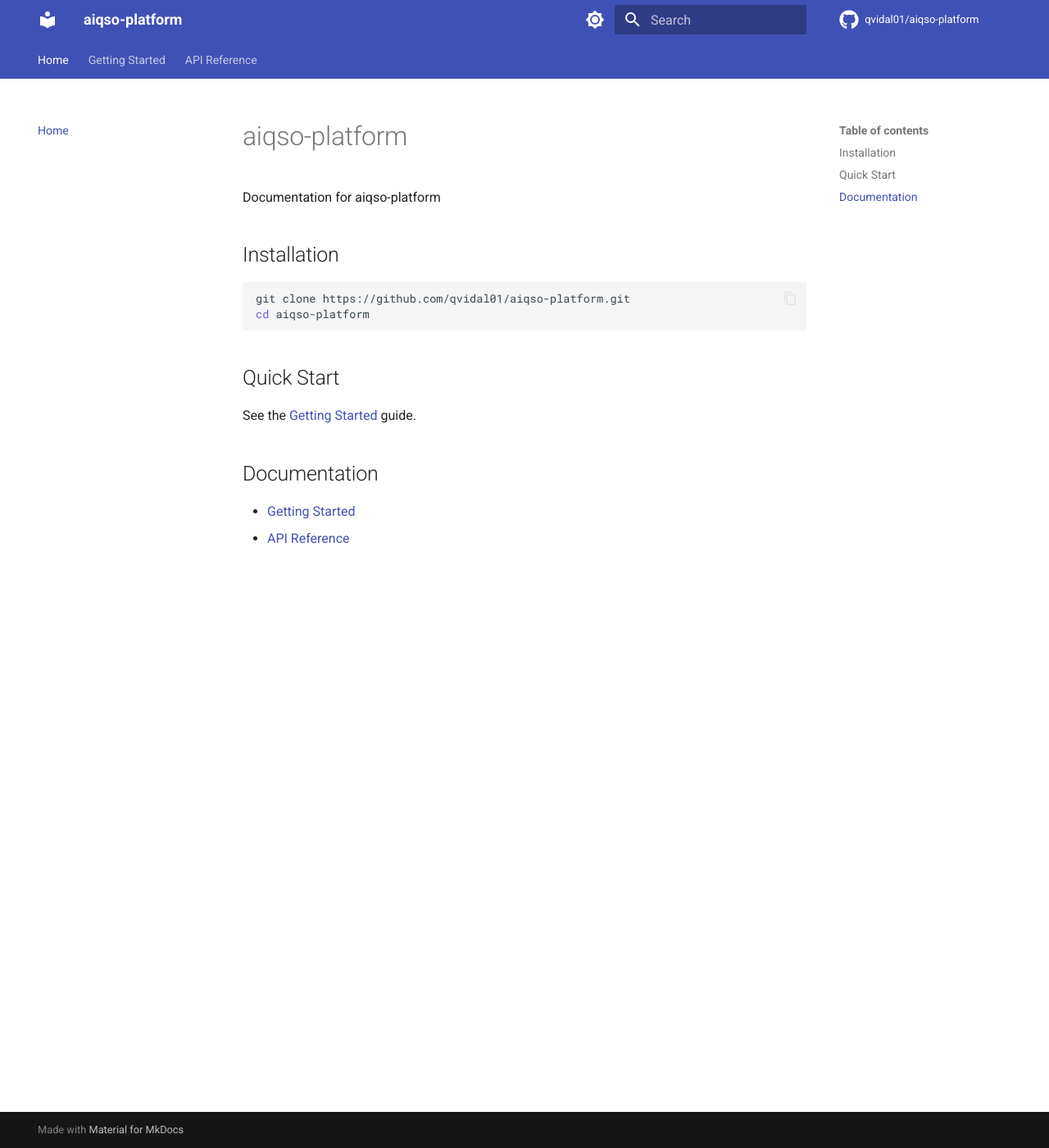
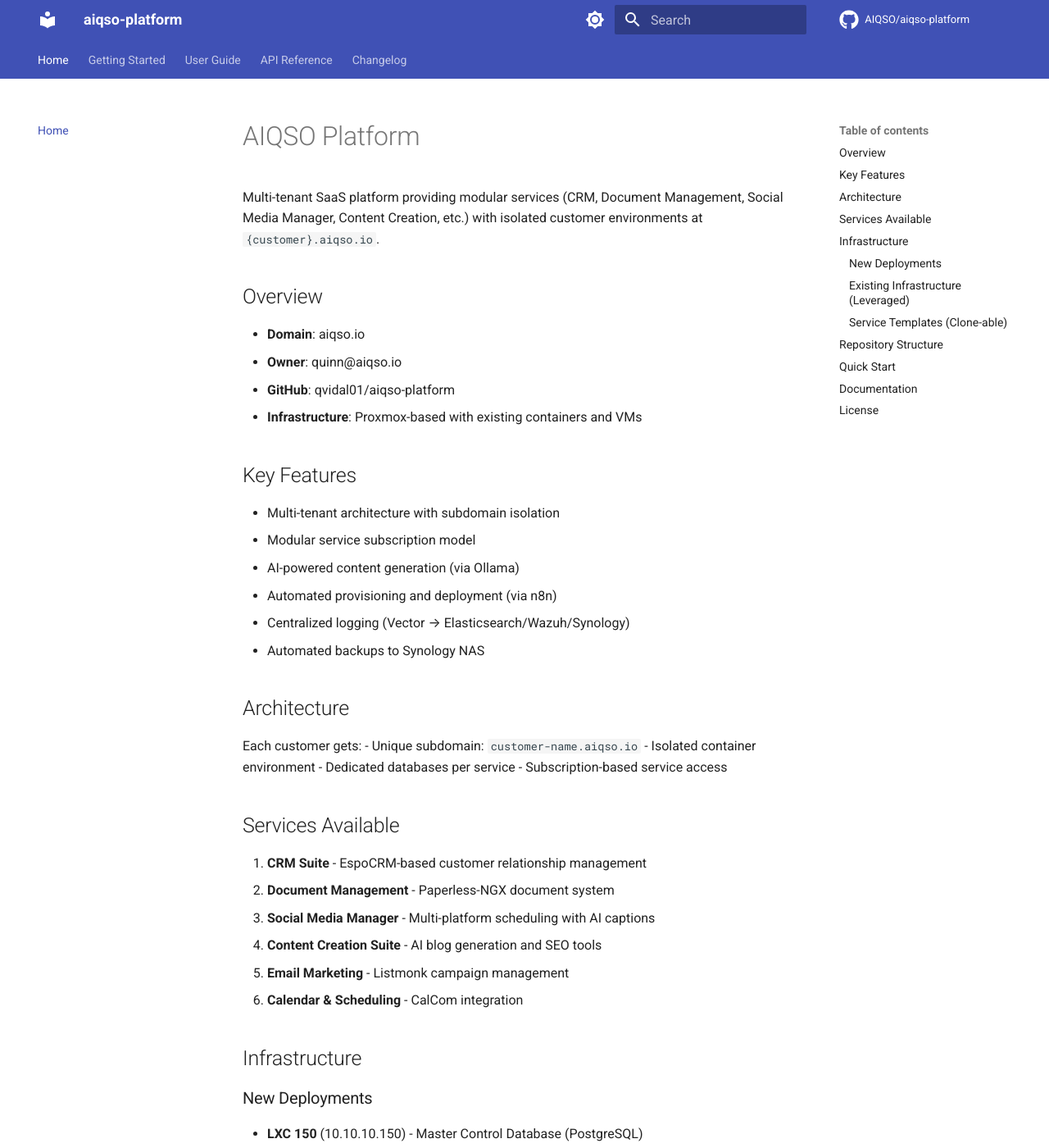
Before and after one commit to qvidal01/aiqso-platform, an MkDocs documentation site: the page built from docs/index.md, in a window 1280 px wide and 1400 px high. Shown: the whole window at 82% size. Built offline with MkDocs 1.6.1 and Material for MkDocs 9.7.7, drawn with Linux system fonts in a browser that asks for light colours; comment, search, counter and statistics services are not loaded; some of the changed text lies outside the part shown.

Commit message:
docs: Add comprehensive MkDocs documentation

````diff
--- a/docs/index.md
+++ b/docs/index.md
@@ -1,19 +1,82 @@
-# aiqso-platform
+# AIQSO Platform
 
-Documentation for aiqso-platform
+Multi-tenant SaaS platform providing modular services (CRM, Document Management, Social Media Manager, Content Creation, etc.) with isolated customer environments at `{customer}.aiqso.io`.
 
-## Installation
+## Overview
 
-```bash
-git clone https://github.com/qvidal01/aiqso-platform.git
-cd aiqso-platform
+- **Domain**: aiqso.io
+- **Owner**: quinn@aiqso.io
+- **GitHub**: qvidal01/aiqso-platform
+- **Infrastructure**: Proxmox-based with existing containers and VMs
+
+## Key Features
+
+- Multi-tenant architecture with subdomain isolation
+- Modular service subscription model
+- AI-powered content generation (via Ollama)
+- Automated provisioning and deployment (via n8n)
+- Centralized logging (Vector → Elasticsearch/Wazuh/Synology)
+- Automated backups to Synology NAS
+
+## Architecture
+
+Each customer gets:
+- Unique subdomain: `customer-name.aiqso.io`
+- Isolated container environment
+- Dedicated databases per service
+- Subscription-based service access
+
+## Services Available
+
+1. **CRM Suite** - EspoCRM-based customer relationship management
+2. **Document Management** - Paperless-NGX document system
+3. **Social Media Manager** - Multi-platform scheduling with AI captions
+4. **Content Creation Suite** - AI blog generation and SEO tools
+5. **Email Marketing** - Listmonk campaign management
+6. **Calendar & Scheduling** - CalCom integration
+
+## Infrastructure
+
+### New Deployments
+- **LXC 150** (10.10.10.150) - Master Control Database (PostgreSQL)
+- **LXC 200** (10.10.10.100) - Vector Log Broker
+
+### Existing Infrastructure (Leveraged)
+- **LXC 101** (10.10.10.120) - n8n Automation/Orchestration
+- **LXC 119** (10.10.10.11) - Ollama Local LLM
+- **LXC 127** - NginxPM Reverse Proxy
+- **LXC 107** (10.10.10.111) - Redis Cache
+- **VM 202** (10.200.200.123) - Elasticsearch
+- **VM 225** (10.200.200.178) - Wazuh Security
+
+### Service Templates (Clone-able)
+- **LXC 102** - Paperless-NGX (Document Management)
+- **LXC 104** - Listmonk (Email Marketing)
+- **LXC 136** - CalCom (Calendar)
+
+## Repository Structure
+
+```
+aiqso-platform/
+├── docs/              # Architecture and deployment documentation
+├── database/          # Master database schema and migrations
+├── n8n-workflows/     # Automation workflows for n8n
+├── services/          # Service-specific applications
+├── frontend/          # Customer and Admin portals
+├── scripts/           # Provisioning and management scripts
+└── docker/            # Container configurations and templates
 ```
 
 ## Quick Start
 
-See the [Getting Started](getting-started.md) guide.
+See [docs/deployment-guide.md](docs/deployment-guide.md) for full deployment instructions.
 
 ## Documentation
 
-- [Getting Started](getting-started.md)
-- [API Reference](api.md)
+- [Architecture Overview](docs/architecture.md)
+- [Infrastructure Inventory](docs/infrastructure-inventory.md)
+- [Deployment Guide](docs/deployment-guide.md)
+
+## License
+
+Open-source (License TBD)
--- a/mkdocs.yml
+++ b/mkdocs.yml
@@ -1,9 +1,9 @@
 site_name: aiqso-platform
-site_description: Documentation for aiqso-platform
-site_url: https://qvidal01.github.io/aiqso-platform/
+site_description: Multi-tenant SaaS platform providing modular services (CRM, Document Management, Social Media Manager, Content Creation, etc.) with isolated customer environments at `{customer}.aiqso.io`.
+site_url: https://AIQSO.github.io/aiqso-platform/
 
-repo_name: qvidal01/aiqso-platform
-repo_url: https://github.com/qvidal01/aiqso-platform
+repo_name: AIQSO/aiqso-platform
+repo_url: https://github.com/AIQSO/aiqso-platform
 edit_uri: edit/main/docs/
 
 theme:
@@ -26,10 +26,12 @@
     - navigation.tracking
     - navigation.tabs
     - navigation.sections
+    - navigation.expand
     - navigation.top
     - search.suggest
     - search.highlight
     - content.code.copy
+    - content.code.annotate
   icon:
     repo: fontawesome/brands/github
 
@@ -39,6 +41,8 @@
 markdown_extensions:
   - pymdownx.highlight:
       anchor_linenums: true
+      line_spans: __span
+      pygments_lang_class: true
   - pymdownx.inlinehilite
   - pymdownx.snippets
   - pymdownx.superfences
@@ -49,8 +53,22 @@
   - tables
   - toc:
       permalink: true
+  - attr_list
+  - md_in_html
 
 nav:
   - Home: index.md
-  - Getting Started: getting-started.md
-  - API Reference: api.md
+  - Getting Started:
+    - Installation: getting-started/installation.md
+    - Quick Start: getting-started/quickstart.md
+    - Configuration: getting-started/configuration.md
+  - User Guide:
+    - CLI Reference: guide/cli.md
+    - Examples: guide/examples.md
+  - API Reference: api/reference.md
+  - Changelog: changelog.md
+
+extra:
+  social:
+    - icon: fontawesome/brands/github
+      link: https://github.com/AIQSO/aiqso-platform
````
Also changed, not shown: docs/api/reference.md (added, +7 -0 lines), docs/changelog.md (added, +11 -0 lines), docs/getting-started/configuration.md (added, +58 -0 lines), docs/getting-started/installation.md (added, +8 -0 lines), docs/getting-started/quickstart.md (added, +7 -0 lines), docs/guide/cli.md (added, +3 -0 lines), docs/guide/examples.md (added, +3 -0 lines), 2 other files.
